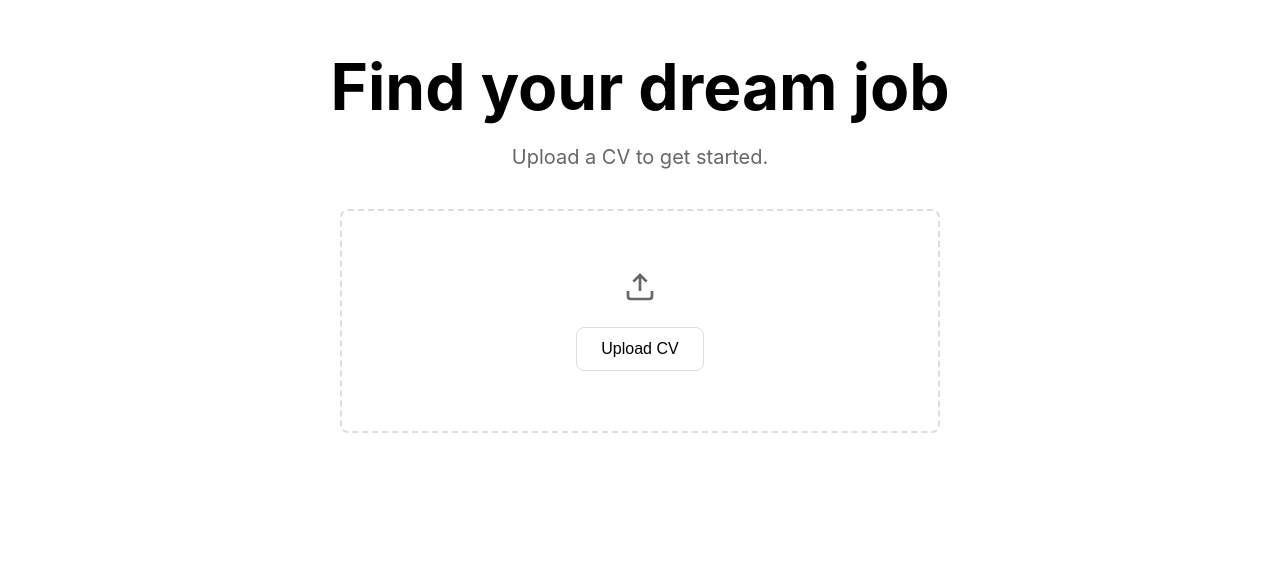
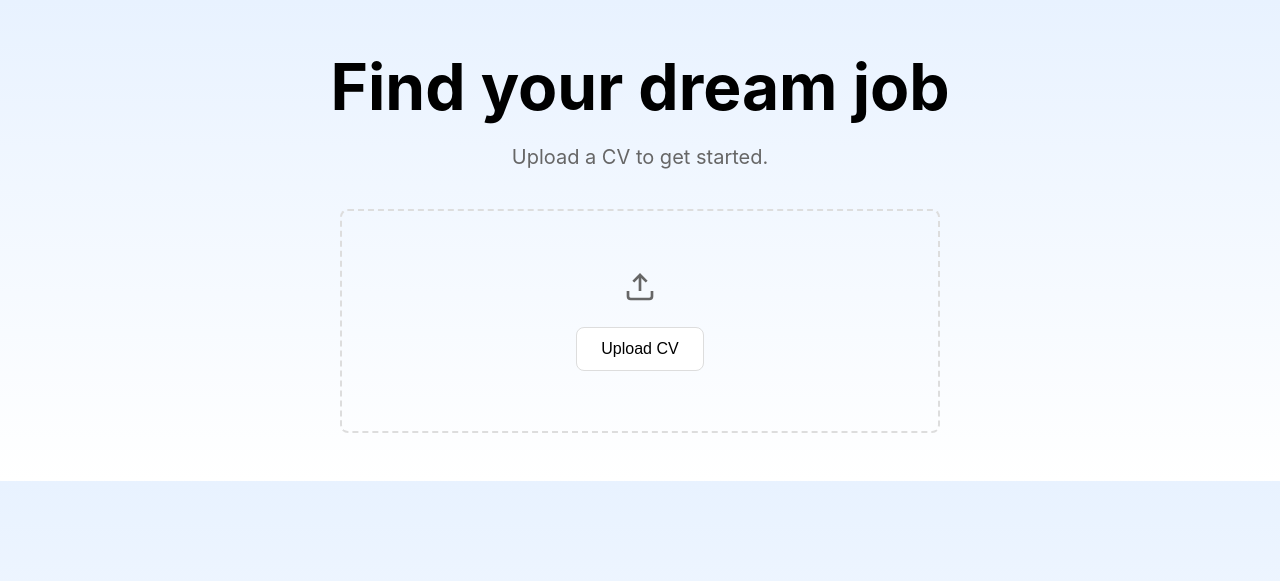
Before and after one commit to JerryWu0430/Yusuf, a Flask app: page / in a window 1280 px wide. Shown: the top 581 px of the page. Run offline with Flask 3, Linux system fonts and the light colour scheme.

Commit message:
Adjusted the background color

```diff
--- a/static/index.css
+++ b/static/index.css
@@ -1,6 +1,7 @@
 body {
     margin: 0;
     font-family: -apple-system, BlinkMacSystemFont, 'Segoe UI', Roboto, sans-serif;
+    background: linear-gradient(to bottom, #e8f2ff, #ffffff);
 }
 
 .container {
```
